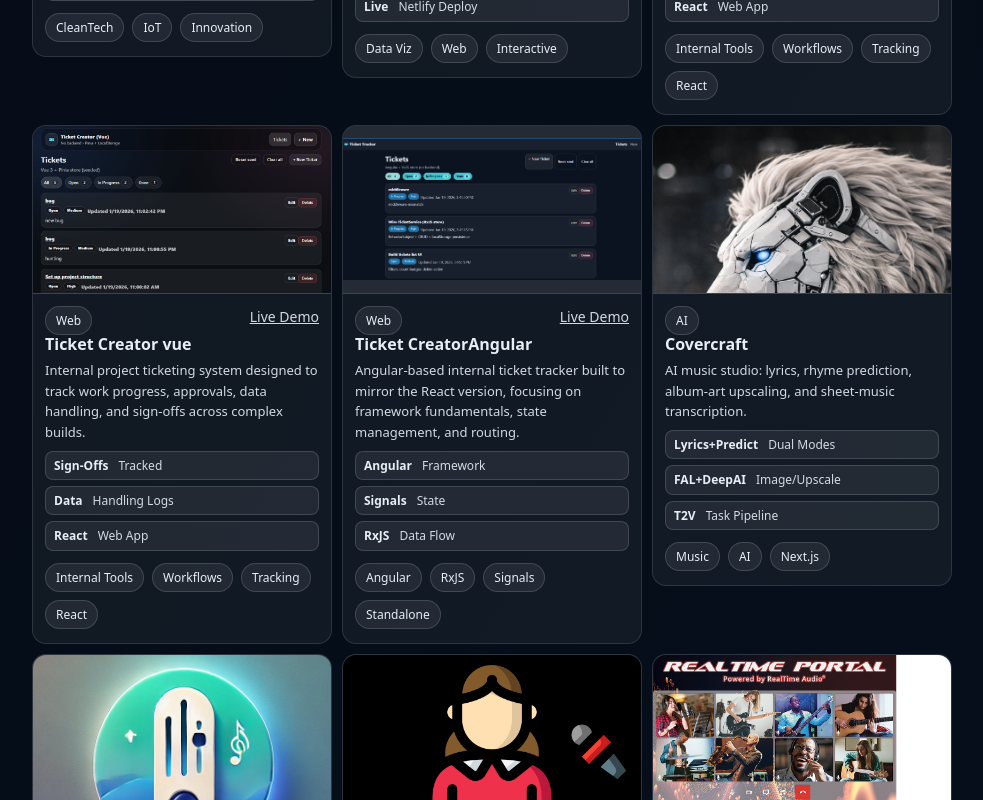
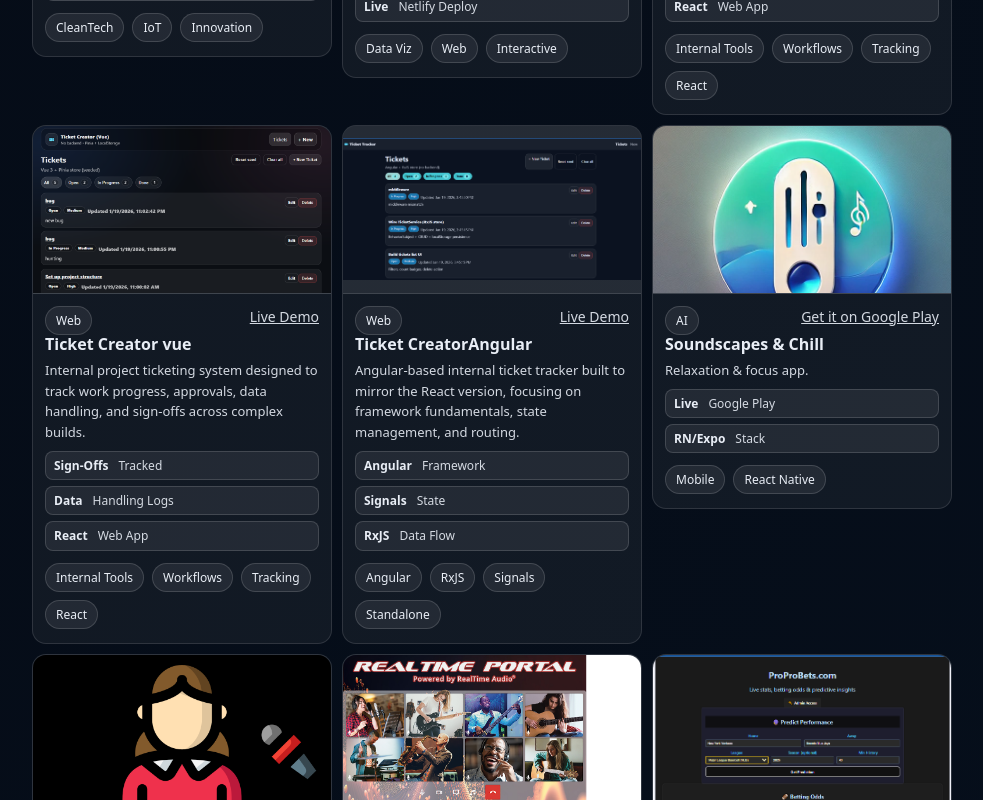
Before and after one commit to jtranberg/portfolio25, a React (Vite) app: page / in a window 1280 px wide. Shown: the part 3460-4260 px from the top of the page, without its empty margins (64-1047 px from the left). Built offline with nearby package versions, Linux system fonts and the light colour scheme.

Commit message:
team lead

```diff
--- a/src/data/apps.js
+++ b/src/data/apps.js
@@ -21,21 +21,21 @@ const apps = [
   },
 
   // Creative & Media
-  {
-    id: "covercraft",
-    title: "Covercraft",
-    category: "Creative & Media",
-    tags: ["Music", "AI", "Next.js"],
-    description:
-      "AI music studio: lyrics, rhyme prediction, album-art upscaling, and sheet-music transcription.",
-    kpis: [
-      { value: "Lyrics+Predict", label: "Dual Modes" },
-      { value: "FAL+DeepAI", label: "Image/Upscale" },
-      { value: "T2V", label: "Task Pipeline" },
-    ],
-    // linkUrl: "https://covercraftspa.netlify.app/",
-    image: "/covercraft.png",
-  },
+  // {
+  //   id: "covercraft",
+  //   title: "Covercraft",
+  //   category: "Creative & Media",
+  //   tags: ["Music", "AI", "Next.js"],
+  //   description:
+  //     "AI music studio: lyrics, rhyme prediction, album-art upscaling, and sheet-music transcription.",
+  //   kpis: [
+  //     { value: "Lyrics+Predict", label: "Dual Modes" },
+  //     { value: "FAL+DeepAI", label: "Image/Upscale" },
+  //     { value: "T2V", label: "Task Pipeline" },
+  //   ],
+  //   // linkUrl: "https://covercraftspa.netlify.app/",
+  //   image: "/covercraft.png",
+  // },
 
   {
     id: "soundscapes-chill",
```
